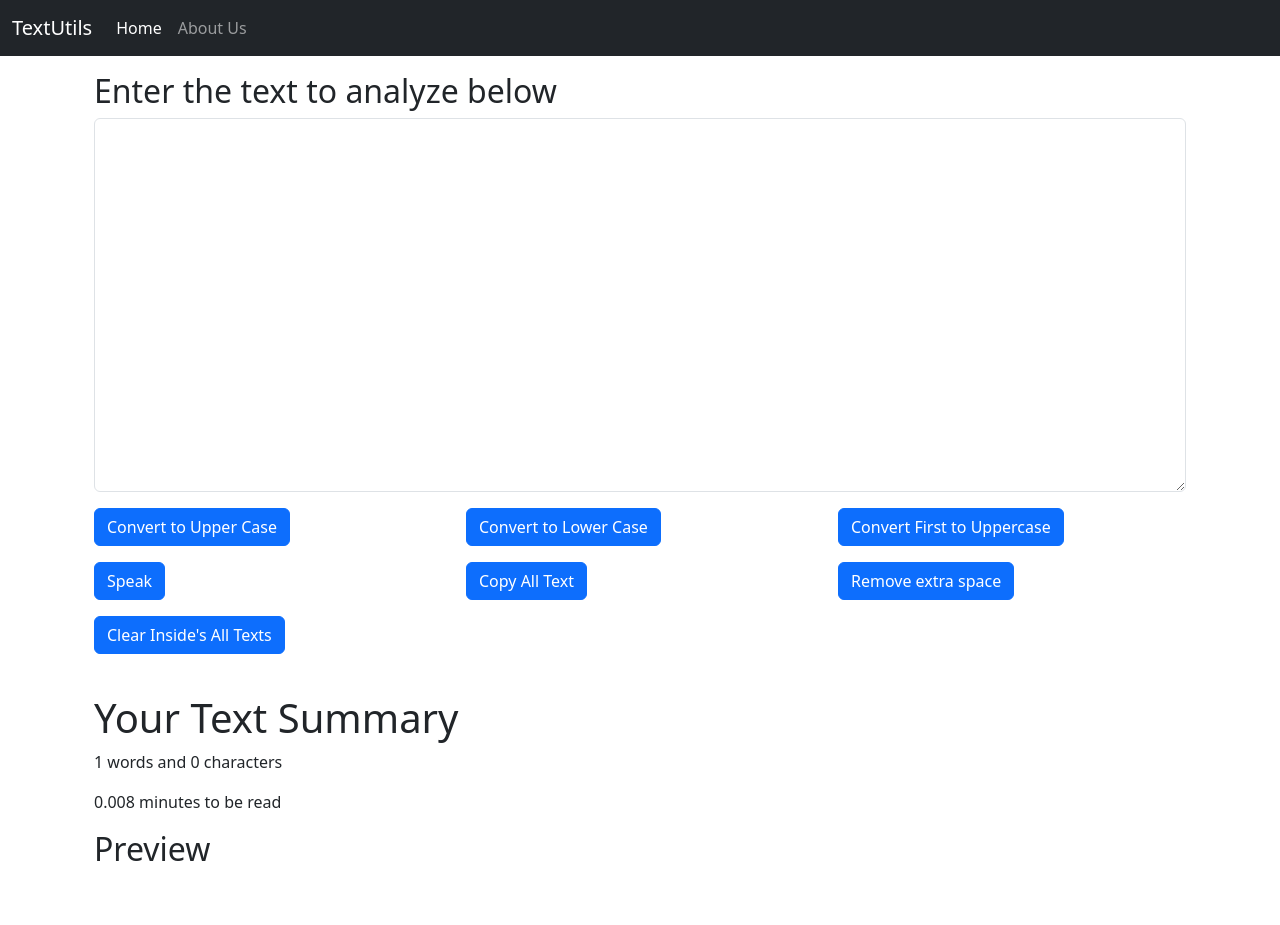
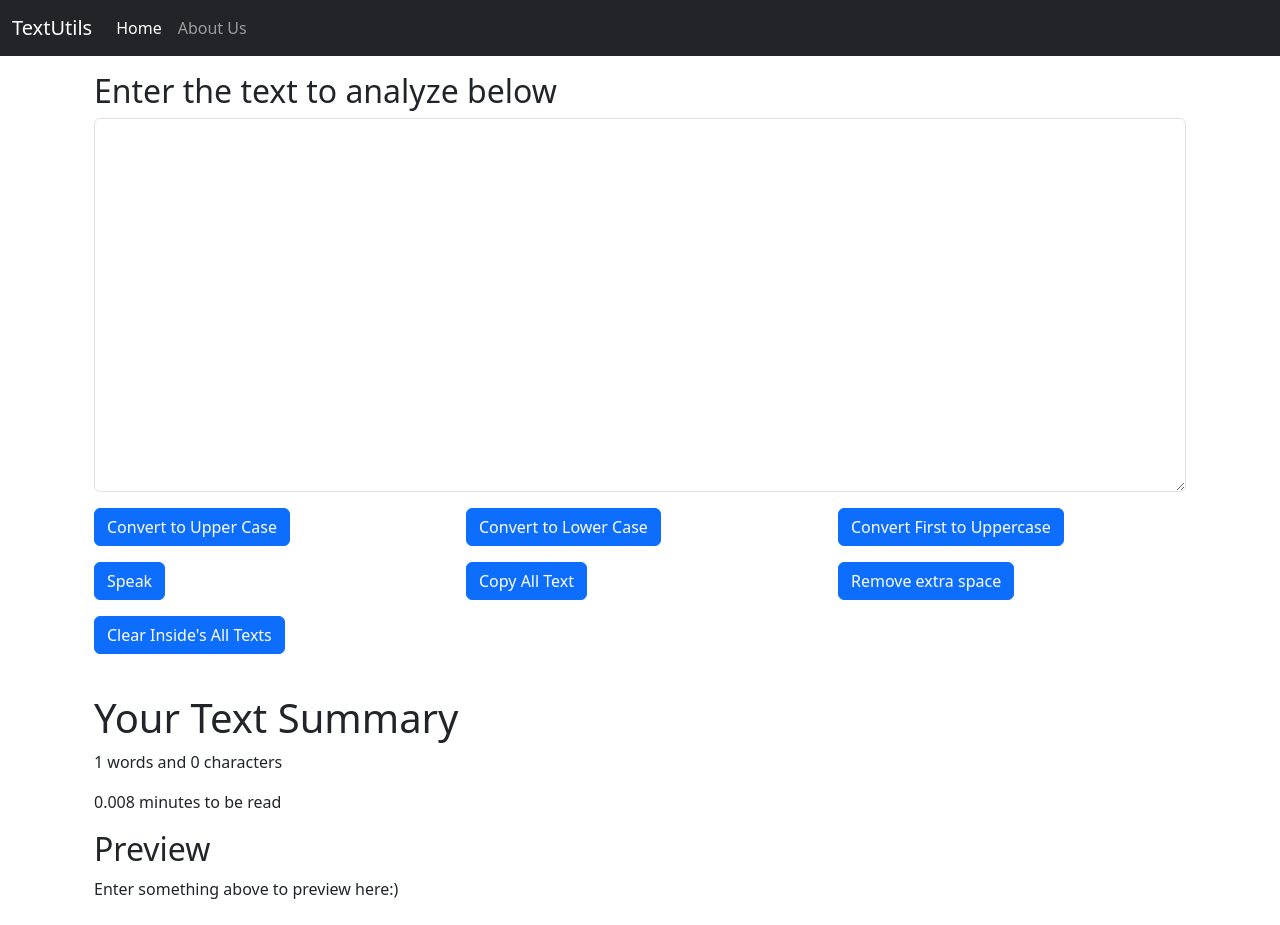
Before and after one commit to sourabh-bhatt/TextUtils, a React (Create React App) app: page / in a window 1280 px wide. Before the commit the page ends 893 px from the top, so only its background shows below. Built offline with nearby package versions, Linux system fonts and the light colour scheme.

Commit message:
Added the new feature of preview in the app

```diff
--- a/src/components/TextForm.js
+++ b/src/components/TextForm.js
@@ -149,7 +149,9 @@ export default function TextForm(props) {
 
         {/* Preview */}
         <h2>Preview</h2>
-        <p>{text}</p>
+        <p>
+          {text.length > 0 ? text : "Enter something above to preview here:) "}
+        </p>
       </div>
     </>
   );
```
